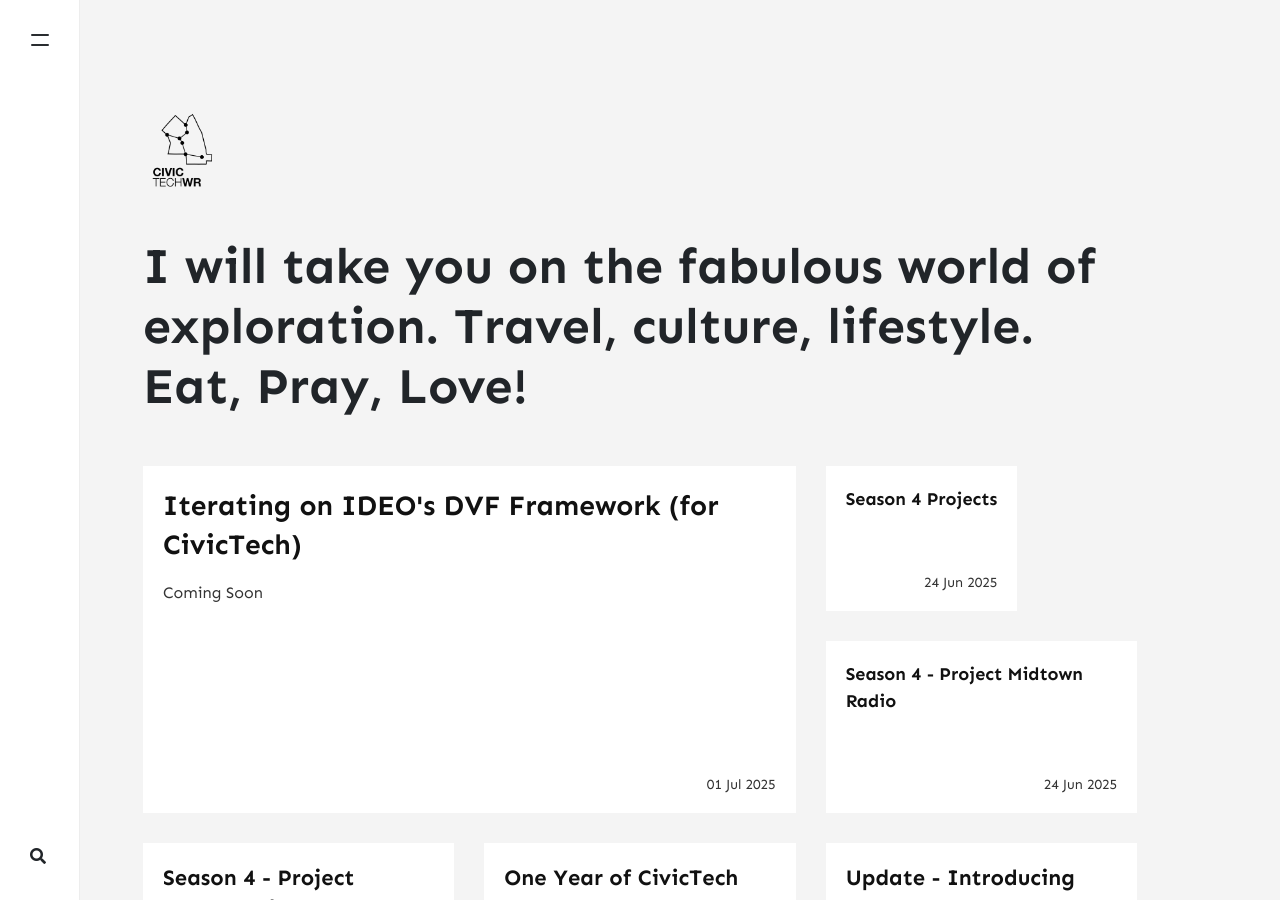
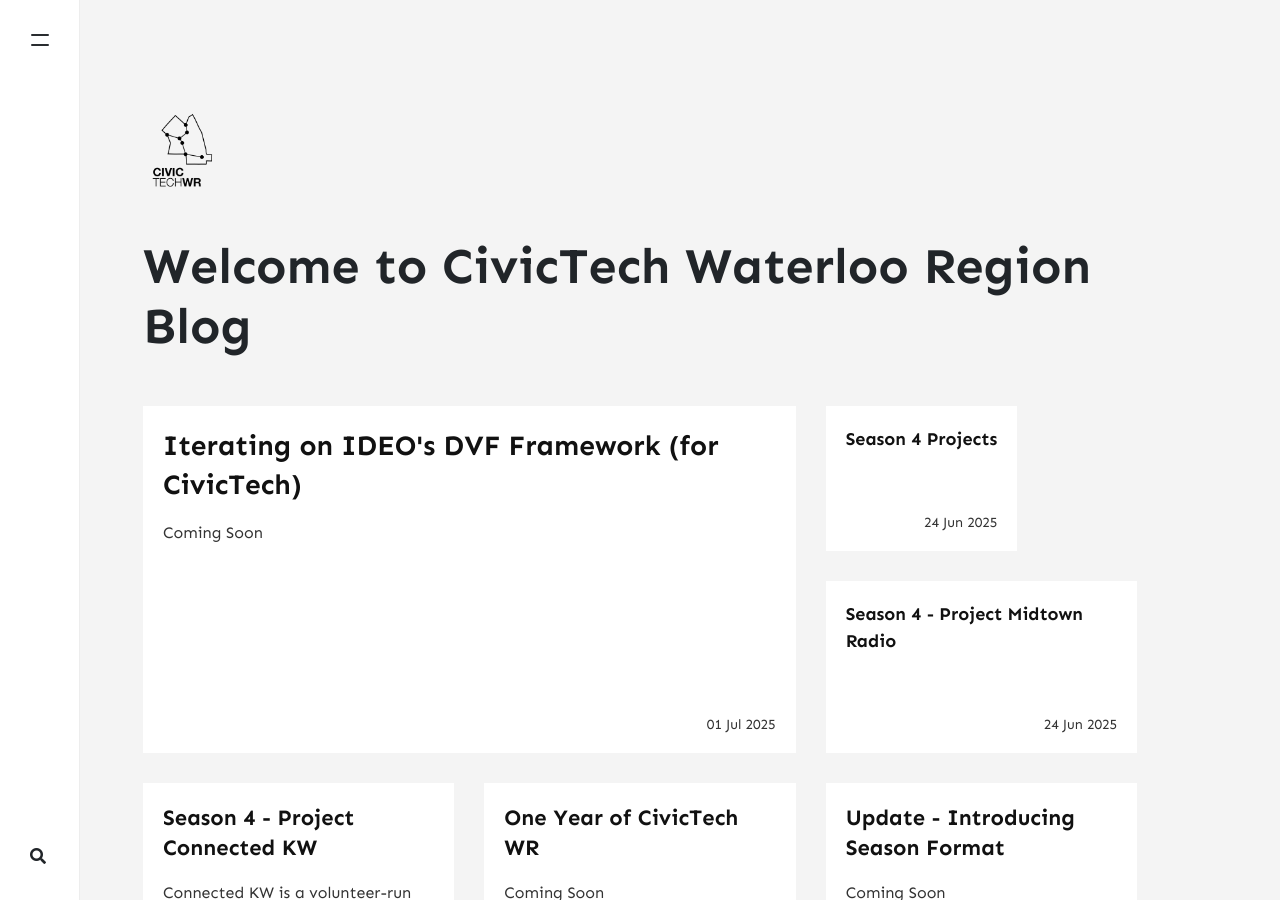
Before and after one commit to CivicTechWR/blog, a Jekyll site: the page built from index.html, in a window 1280 px wide and 900 px high. Built offline with Jekyll 4.4.1, drawn with Linux system fonts in a browser that asks for light colours; nearby versions of some CDN libraries; the list of posts is cut into pages by our own code; comment, search, counter and statistics services are not loaded; some of the changed text lies outside the part shown.

Commit message:
updating website description

```diff
--- a/_config.yml
+++ b/_config.yml
@@ -1,17 +1,17 @@
 # Site
-name: "Memoirs"
-title: "Memoirs"
-description: "I will take you on the fabulous world of exploration. Travel, culture, lifestyle. Eat, Pray, Love!"
+name: "CTWR Blog"
+title: "CTWR Blog"
+description: "Welcome to CivicTech Waterloo Region Blog"
 logo: 'assets/images/logo.png'
 favicon: 'assets/images/logo.png'
 url: https://civictechwr.github.io
 baseurl: /blog
 google_analytics: 'UA-xxxxxxxx-1'
-disqus: 'demowebsite'
-mailchimp-list: 'https://wowthemes.us11.list-manage.com/subscribe/post?u=8aeb20a530e124561927d3bd8&amp;id=8c3d2d214b'
+disqus: ' '
+mailchimp-list: ' '
 include: ["_pages"]
 permalink: /:title/
-email: wowthemesnet@gmail.com
+email: civictechwr@gmail.com
 
 # Authors
 authors:
@@ -19,16 +19,16 @@ authors:
     name: Sal
     display_name: Sal
     avatar: 'assets/images/avatar-sal.png'
-    email: wowthemesnet@gmail.com
-    web: https://www.wowthemes.net/donate/
+    email: civictechwr@gmail.com
+    web: https://www.civictechwr.org/donate/
     twitter: https://twitter.com/wowthemesnet
     description: "Author of Memoirs, a Bootstrap Medium styled template available for Jekyll. You are currently previewing Jekyll template demo."
   john:
     name: John
     display_name: John
     avatar: 'assets/images/avatar.png'
-    email: wowthemesnet@gmail.com
-    web: https://www.wowthemes.net
+    email: civictechwr@gmail.com
+    web: https://www.civictechwr.org
     twitter: https://twitter.com/wowthemesnet
     description: "Write a short description of the author here. You are currently previewing Memoirs demo, a Jekyll template compatible with Github pages."
 
```
